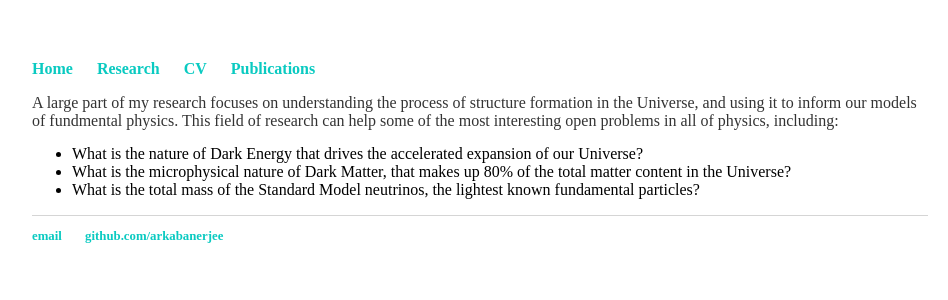
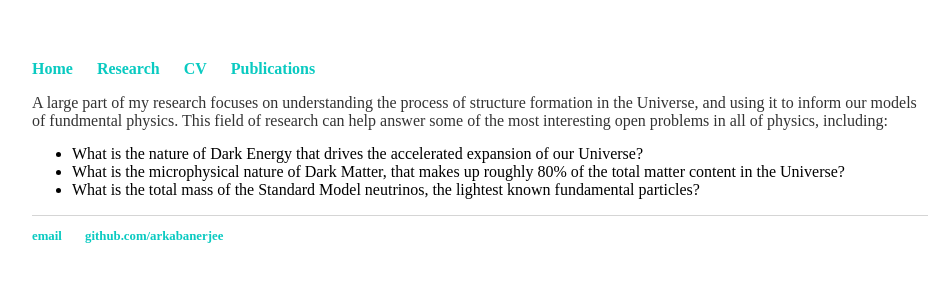
Before and after one commit to arkabanerjee/arkabanerjee.github.io, a Jekyll site: the page built from research/index.html, in a window 1280 px wide. Shown: the top 300 px of the page, without its empty margins (160-1108 px from the left). Built offline with Jekyll 4.4.1, drawn with Linux system fonts in a browser that asks for light colours.

Commit message:
Start Research

```diff
--- a/research/index.html
+++ b/research/index.html
@@ -4,10 +4,10 @@
 ---
 
 <div class="blurb">
-    <p>A large part of my research focuses on understanding the process of structure formation in the Universe, and using it to inform our models of fundmental physics. This field of research can help some of the most interesting open problems in all of physics, including:</p>
+    <p>A large part of my research focuses on understanding the process of structure formation in the Universe, and using it to inform our models of fundmental physics. This field of research can help answer some of the most interesting open problems in all of physics, including:</p>
     <ul>
         <li>What is the nature of Dark Energy that drives the accelerated expansion of our Universe?</li>
-        <li>What is the microphysical nature of Dark Matter, that makes up 80% of the total matter content in the Universe?</li>
+        <li>What is the microphysical nature of Dark Matter, that makes up roughly 80% of the total matter content in the Universe?</li>
         <li>What is the total mass of the Standard Model neutrinos, the lightest known fundamental particles?</li>
     </ul>
 </div><!-- /.blurb -->
```
